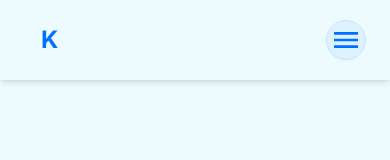
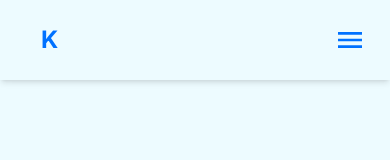
Before and after one commit to Kenta-Asakura/portfolio-v2, a React (Vite) app: page / in a window 390 px wide. Shown: the top 160 px of the page. Built offline with nearby package versions, Linux system fonts and the light colour scheme; a web font is replaced by a local one.

Commit message:
Mobile header sidebar toggle button adjustment

```diff
--- a/src/components/layout/Header.jsx
+++ b/src/components/layout/Header.jsx
@@ -47,7 +47,7 @@ function Header() {
             {/* Mobile Menu Button */}
             <label
               htmlFor="my-drawer-3"
-              className="d-btn d-btn-circle d-swap d-swap-rotate d-drawer-button text-primary"
+              className="d-swap d-swap-rotate d-drawer-button text-primary"
               aria-label={isMenuOpen ? 'Close menu' : 'Open menu'}
               aria-expanded={isMenuOpen}
               onClick={() => setIsMenuOpen((prev) => !prev)}
```
